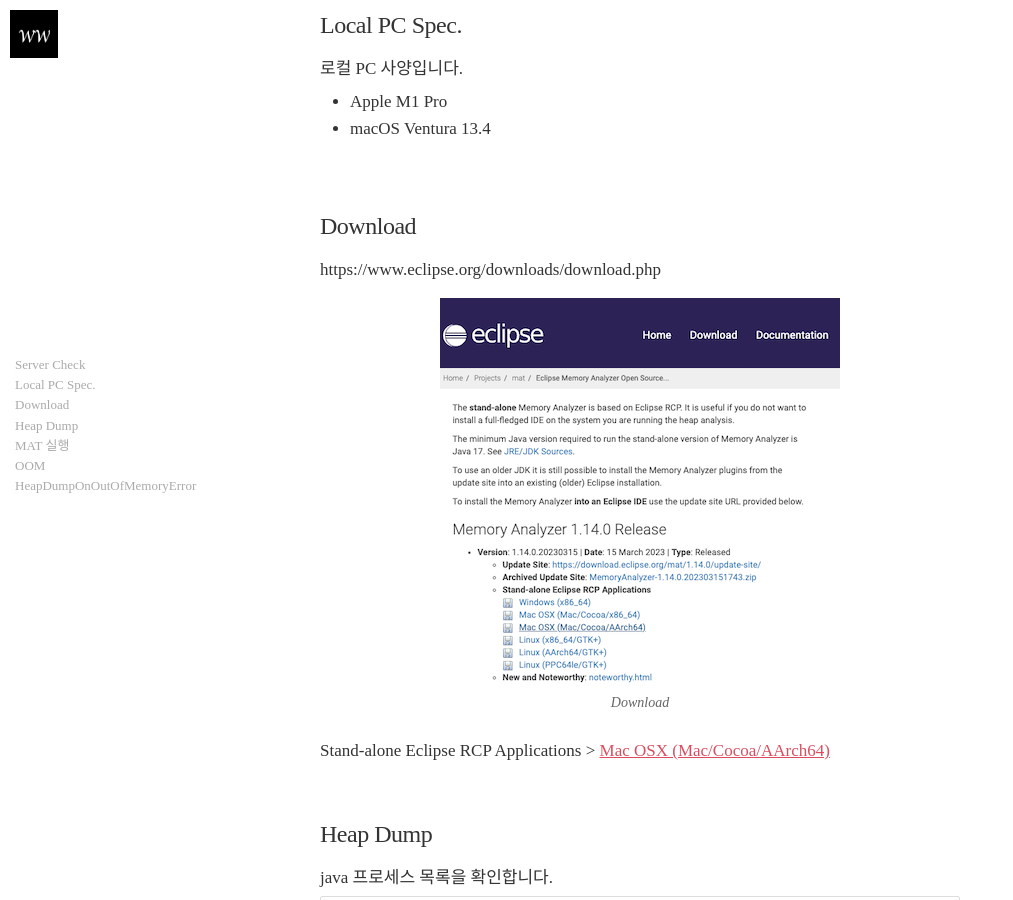
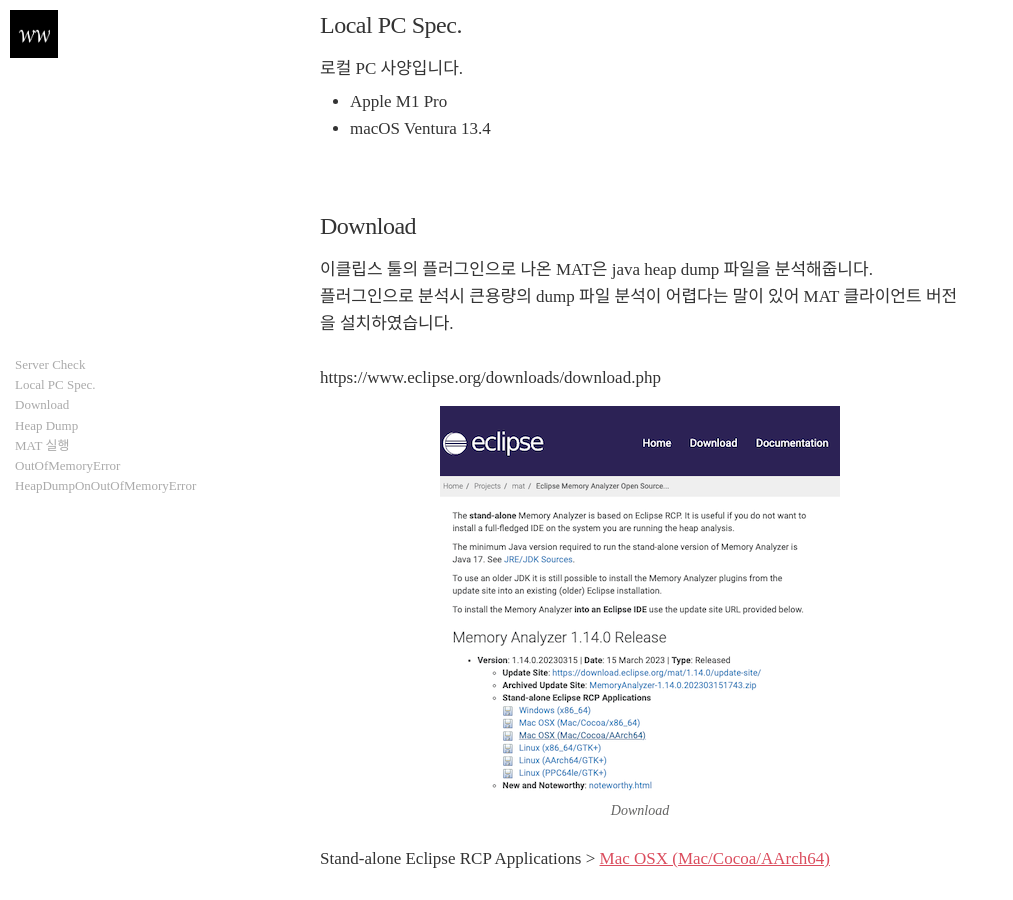
Before and after one commit to didalgus/didalgus.github.io, a Jekyll site: the page built from _posts/2023-06-22-Eclipse-MAT.markdown, in a window 1280 px wide and 900 px high, scrolled down 1981 px. Shown: the whole window, without its empty margins (0-1013 px from the left). Built offline with Jekyll 4.4.1, drawn with Linux system fonts in a browser that asks for light colours; nearby versions of some CDN libraries; some web fonts are replaced; the table of contents is made by our own code; some of the changed text lies outside the part shown.

Commit message:
modify post

```diff
--- a/_posts/2023-06-22-Eclipse-MAT.markdown
+++ b/_posts/2023-06-22-Eclipse-MAT.markdown
@@ -86,6 +86,10 @@
 - macOS Ventura 13.4
 
 ## Download
+
+이클립스 툴의 플러그인으로 나온 MAT은 java heap dump 파일을 분석해줍니다.
+플러그인으로 분석시 큰용량의 dump 파일 분석이 어렵다는 말이 있어 MAT 클라이언트 버전을 설치하였습니다.
+<br>
 https://www.eclipse.org/downloads/download.php
 
 ![Download](/assets/article_images/2023-06-22-Eclipse-MAT/Eclipse-MAT-001.png)
@@ -142,12 +146,14 @@
 리포팅 화면입니다.
 ![Eclipse Memory Analyzer](/assets/article_images/2023-06-22-Eclipse-MAT/Eclipse-MAT-002-04.png)
 
-Overview 화면에서 Tree 가 있습니다.
+Overview 화면에서 Dominator Tree 가 있습니다.
+큰 객체부터 정렬해서 보여주입니다.
+
 ![Reporting](/assets/article_images/2023-06-22-Eclipse-MAT/Eclipse-MAT-003.png)
 
+![Reporting](/assets/article_images/2023-06-22-Eclipse-MAT/Eclipse-MAT-003-02.png)
 
-
-## OOM
+## OutOfMemoryError
 
 서버내 2개 java 서비스가 있는데
 751M dump file 은 분석 성공, 1.6G dump file 분석은 실패하였습니다.
```
Also changed, not shown: assets/article_images/2023-06-22-Eclipse-MAT/Eclipse-MAT-003-02.png (added).
